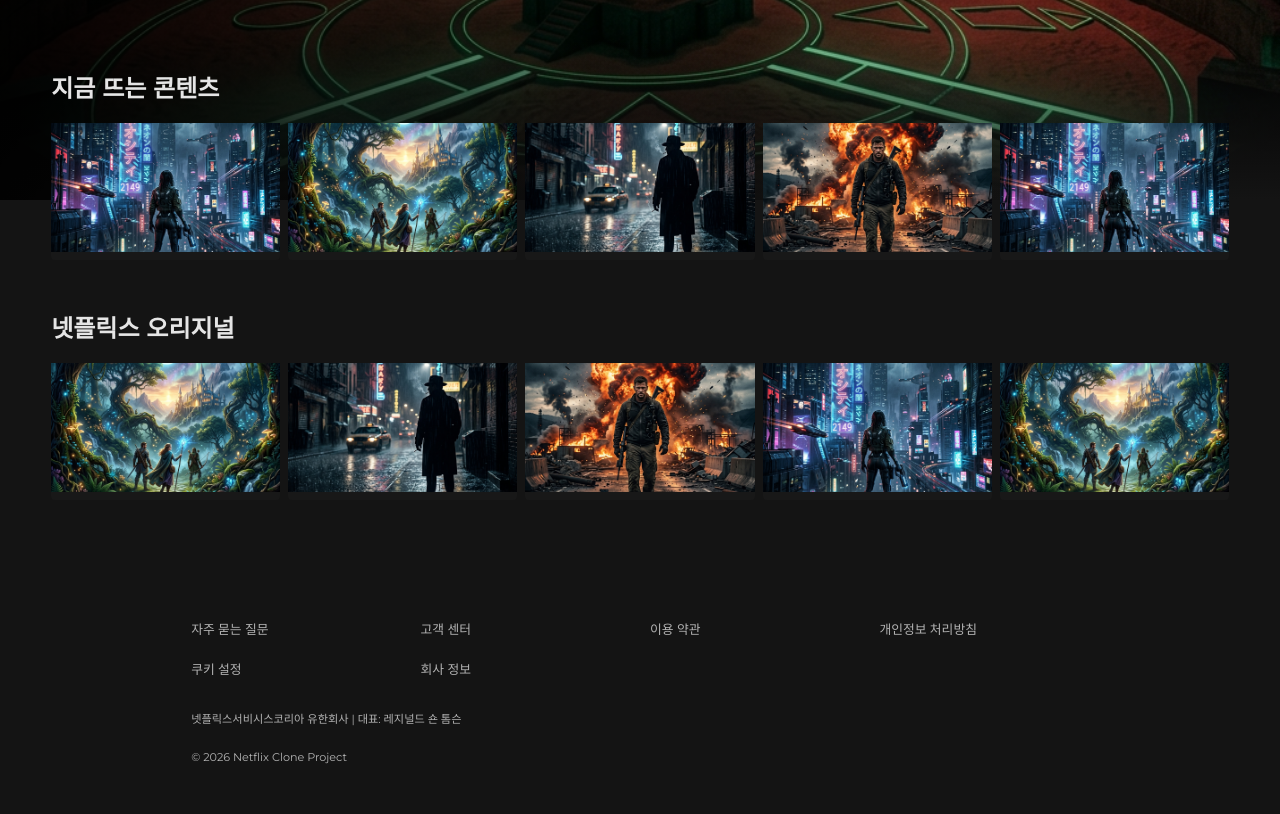
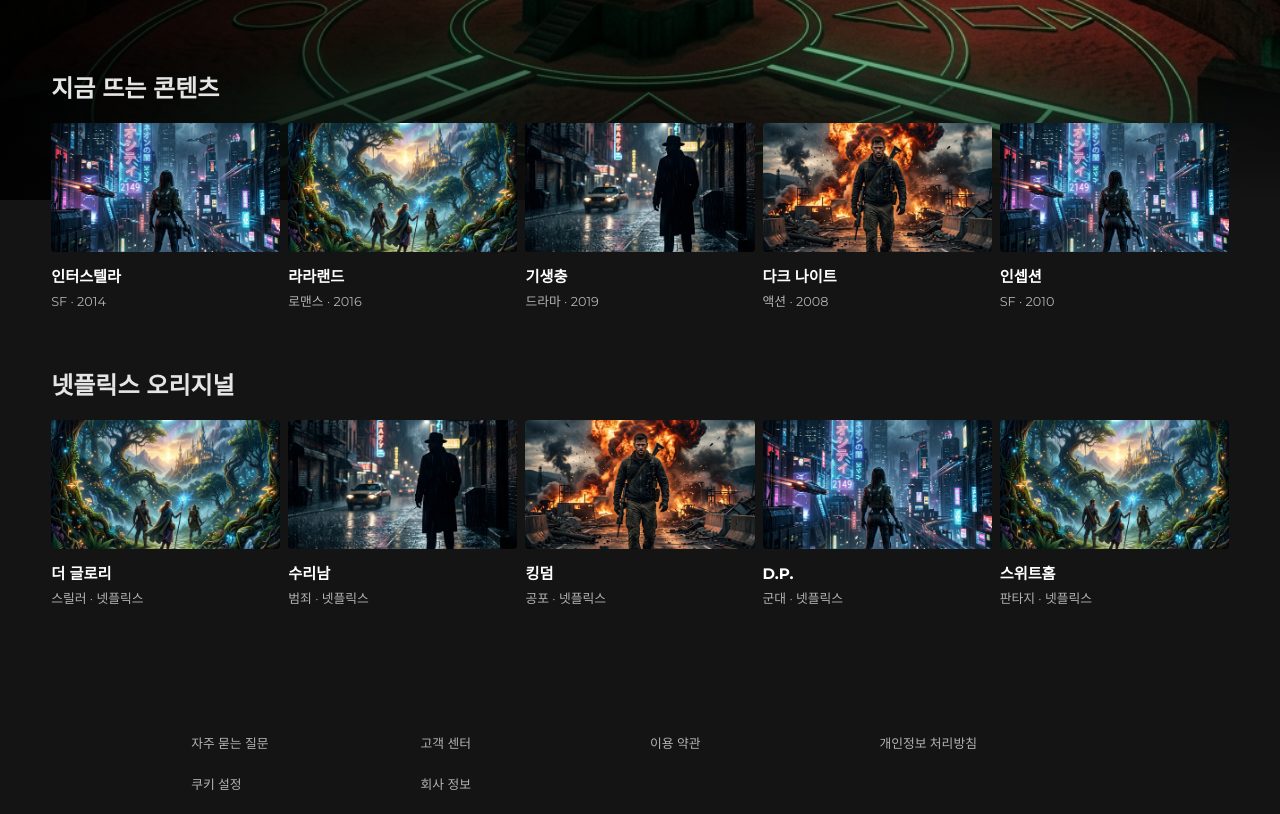
Before and after one commit to DropCoffee0511/netflix_webapp_subject0430, a plain HTML site: page index.html in a window 1280 px wide. Shown: the part 600-1414 px from the top of the page. Before the commit the page ends 1387 px from the top, so only its background shows below. Drawn offline with Linux system fonts and the light colour scheme.

Commit message:
Fix: Make content titles always visible below images

```diff
--- a/index.html
+++ b/index.html
@@ -46,35 +46,45 @@
             <h2 class="section-title">지금 뜨는 콘텐츠</h2>
             <div class="movie-row">
                 <div class="content-card" id="card-1">
+                    <div class="card-img-wrap">
                         <img src="poster1.png" alt="영화 포스터 1" class="card-img">
+                    </div>
                     <div class="card-info">
                         <h3 class="card-title">인터스텔라</h3>
                         <p class="card-desc">SF · 2014</p>
                     </div>
                 </div>
                 <div class="content-card" id="card-2">
+                    <div class="card-img-wrap">
                         <img src="poster2.png" alt="영화 포스터 2" class="card-img">
+                    </div>
                     <div class="card-info">
                         <h3 class="card-title">라라랜드</h3>
                         <p class="card-desc">로맨스 · 2016</p>
                     </div>
                 </div>
                 <div class="content-card" id="card-3">
+                    <div class="card-img-wrap">
                         <img src="poster3.png" alt="영화 포스터 3" class="card-img">
+                    </div>
                     <div class="card-info">
                         <h3 class="card-title">기생충</h3>
                         <p class="card-desc">드라마 · 2019</p>
                     </div>
                 </div>
                 <div class="content-card" id="card-4">
+                    <div class="card-img-wrap">
                         <img src="poster4.png" alt="영화 포스터 4" class="card-img">
+                    </div>
                     <div class="card-info">
                         <h3 class="card-title">다크 나이트</h3>
                         <p class="card-desc">액션 · 2008</p>
                     </div>
                 </div>
                 <div class="content-card" id="card-5">
+                    <div class="card-img-wrap">
                         <img src="poster1.png" alt="영화 포스터 1" class="card-img">
+                    </div>
                     <div class="card-info">
                         <h3 class="card-title">인셉션</h3>
                         <p class="card-desc">SF · 2010</p>
@@ -85,35 +95,45 @@
             <h2 class="section-title">넷플릭스 오리지널</h2>
             <div class="movie-row">
                 <div class="content-card" id="card-6">
+                    <div class="card-img-wrap">
                         <img src="poster2.png" alt="영화 포스터 2" class="card-img">
+                    </div>
                     <div class="card-info">
                         <h3 class="card-title">더 글로리</h3>
                         <p class="card-desc">스릴러 · 넷플릭스</p>
                     </div>
                 </div>
                 <div class="content-card" id="card-7">
+                    <div class="card-img-wrap">
                         <img src="poster3.png" alt="영화 포스터 3" class="card-img">
+                    </div>
                     <div class="card-info">
                         <h3 class="card-title">수리남</h3>
                         <p class="card-desc">범죄 · 넷플릭스</p>
                     </div>
                 </div>
                 <div class="content-card" id="card-8">
+                    <div class="card-img-wrap">
                         <img src="poster4.png" alt="영화 포스터 4" class="card-img">
+                    </div>
                     <div class="card-info">
                         <h3 class="card-title">킹덤</h3>
                         <p class="card-desc">공포 · 넷플릭스</p>
                     </div>
                 </div>
                 <div class="content-card" id="card-9">
+                    <div class="card-img-wrap">
                         <img src="poster1.png" alt="영화 포스터 1" class="card-img">
+                    </div>
                     <div class="card-info">
                         <h3 class="card-title">D.P.</h3>
                         <p class="card-desc">군대 · 넷플릭스</p>
                     </div>
                 </div>
                 <div class="content-card" id="card-10">
+                    <div class="card-img-wrap">
                         <img src="poster2.png" alt="영화 포스터 2" class="card-img">
+                    </div>
                     <div class="card-info">
                         <h3 class="card-title">스위트홈</h3>
                         <p class="card-desc">판타지 · 넷플릭스</p>
--- a/styles.css
+++ b/styles.css
@@ -186,50 +186,51 @@
 
 .content-card {
     position: relative;
-    aspect-ratio: 16/9;
-    background-color: var(--netflix-dark-gray);
+    background-color: transparent;
     border-radius: 4px;
-    overflow: visible; /* 확대 시 잘리지 않게 */
+    overflow: visible;
     cursor: pointer;
     transition: var(--transition);
+    display: flex;
+    flex-direction: column;
 }
 
 .content-card:hover {
-    transform: scale(1.1);
+    transform: scale(1.05);
     z-index: 20;
-    box-shadow: 0 10px 20px rgba(0,0,0,0.5);
+}
+
+.card-img-wrap {
+    width: 100%;
+    aspect-ratio: 16/9;
+    border-radius: 4px;
+    overflow: hidden;
+    margin-bottom: 8px;
+    background-color: var(--netflix-dark-gray);
 }
 
 .card-img {
     width: 100%;
     height: 100%;
     object-fit: cover;
-}
-
-/* Card Information Overlay */
-.card-info {
-    position: absolute;
-    bottom: 0;
-    left: 0;
-    width: 100%;
-    padding: 15px;
-    background: linear-gradient(to top, rgba(0,0,0,0.9) 0%, transparent 100%);
-    opacity: 0;
     transition: var(--transition);
 }
 
-.content-card:hover .card-info {
-    opacity: 1;
+/* Card Information - Always Visible */
+.card-info {
+    padding: 5px 0;
+    opacity: 1; /* 항상 보이게 수정 */
 }
 
 .card-title {
-    font-size: 0.9rem;
+    font-size: 0.95rem;
     font-weight: 700;
-    margin-bottom: 5px;
+    margin-bottom: 2px;
+    color: #fff;
 }
 
 .card-desc {
-    font-size: 0.7rem;
+    font-size: 0.8rem;
     color: var(--text-gray);
 }
 
```
Lines whose indentation alone changed are shown as unchanged.
